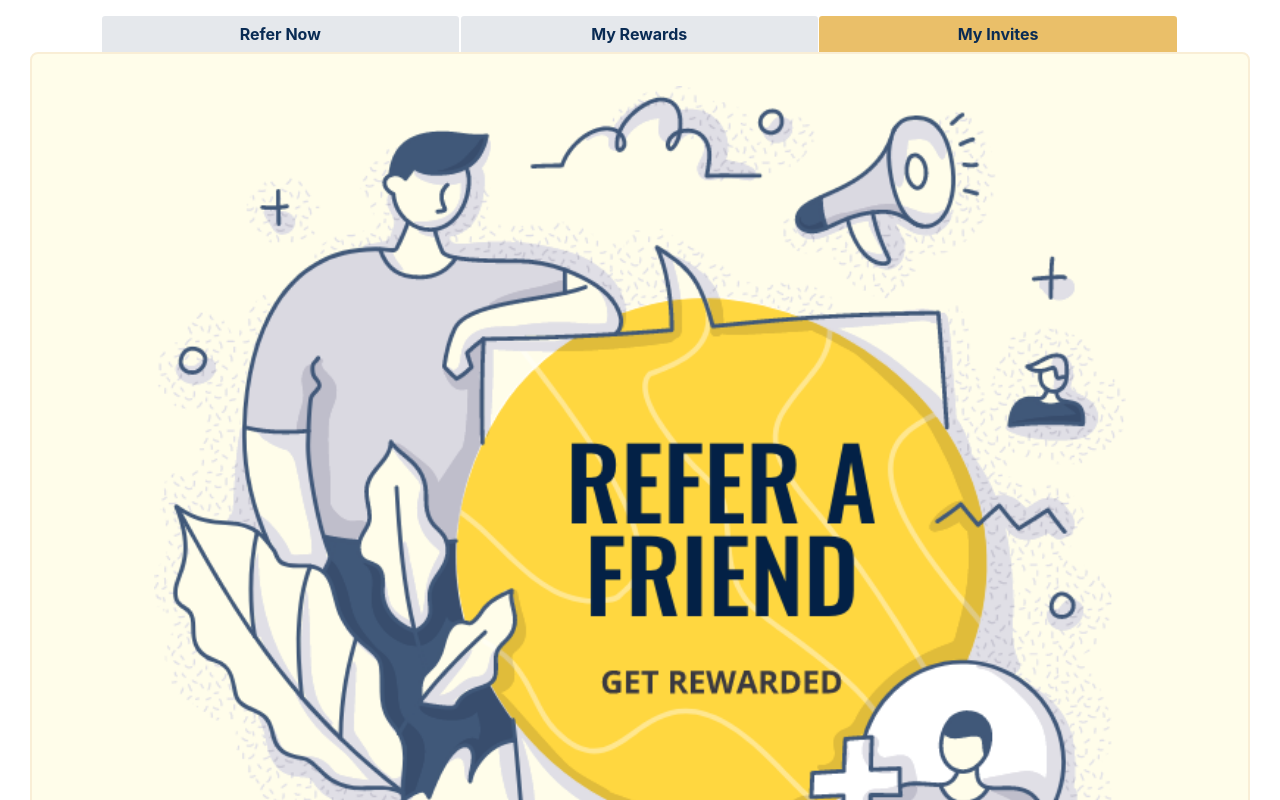
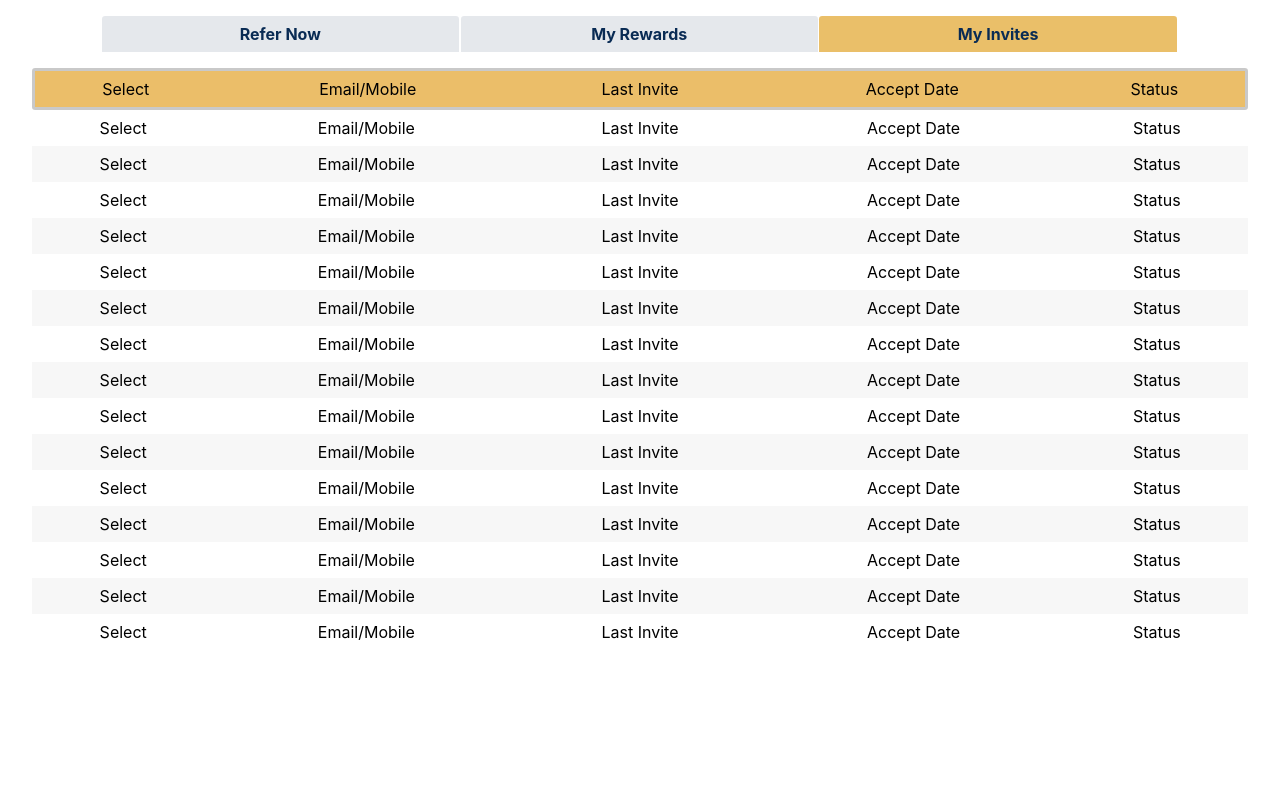
Before and after one commit to phanindradurga/A23_React, a React (Create React App) app: page / in a window 1280 px wide. Both pictures are taken after a click on the element "My Invites". Shown: the top 800 px of the page. Built offline with nearby package versions, Linux system fonts and the light colour scheme.

Commit message:
list handled in my invites

```diff
--- a/src/components/myinvites/MyInvites.js
+++ b/src/components/myinvites/MyInvites.js
@@ -1,15 +1,16 @@
 
 
 import EmptyReward from '../myrewards/EmptyReward'
+import MyInvitesList from './MyInvitesList'
 
 const MyInvites = ({ clickHandler }) => {
 
 
-    const isRewardsEmpty = true
+    const isRewardsEmpty = false
 
     return (
         <div>
-            {(isRewardsEmpty === true) ? EmptyReward({ clickHandler: clickHandler }) : <div>Rewards UI</div>}
+            {(isRewardsEmpty === true) ? EmptyReward({ clickHandler: clickHandler }) : MyInvitesList()}
         </div>
     )
 }
--- /dev/null
+++ b/src/components/myinvites/MyInvitesList.js
@@ -0,0 +1,59 @@
+const MyInvitesList = () => {
+
+    const headerTitles = ["Select", "Email/Mobile", "Last Invite", "Accept Date", "Status"]
+    const widthPercentage = [15, 25, 20, 25, 15]
+    const records = [1, 2, 3, 4, 5, 6, 7, 8, 9, 10, 11, 12, 13, 14, 15]
+
+    const styles = {
+        mainContainer: {
+            width: '95vw',
+            height: 'auto',
+            margin: '0 auto',
+
+        },
+        listheader: {
+            display: 'flex',
+            width: '100%'
+
+        },
+        headerTitle: {
+
+        }
+    }
+
+    const getListHeader = () => {
+        return (
+            <div style={{ ...styles.listheader, marginTop: '1rem', backgroundColor: '#ebbe69', boxSizing: 'border-box', borderColor: '#C9C9C9', borderRadius: '0.2rem', borderStyle: 'solid' }}>
+                {headerTitles.map((title, index) => {
+                    return <span style={{ width: `${widthPercentage[index]}%`, paddingTop: '0.5rem', paddingBottom: '0.5rem' }}>{title}</span>
+                })}
+            </div>
+        )
+    }
+
+    const getListItems = () => {
+        return (
+            <div>
+                {records.map((records, index) => {
+                    return <div style={{ display: 'flex', width: '100%', boxSizing: 'border-box', backgroundColor: (index % 2 === 0) ? '#FFFFFF' : '#F7F7F7' }}>
+                        {headerTitles.map((title, index) => {
+                            return (
+                                <span style={{ width: `${widthPercentage[index]}%`, paddingTop: '0.5rem', paddingBottom: '0.5rem' }}>{title}</span>
+                            )
+                        })}
+                    </div>
+
+                })}
+            </div>
+        )
+    }
+
+    return (
+        <div style={{ ...styles.mainContainer }}>
+            {getListHeader()}
+            {getListItems()}
+        </div>
+    )
+}
+
+export default MyInvitesList
```
